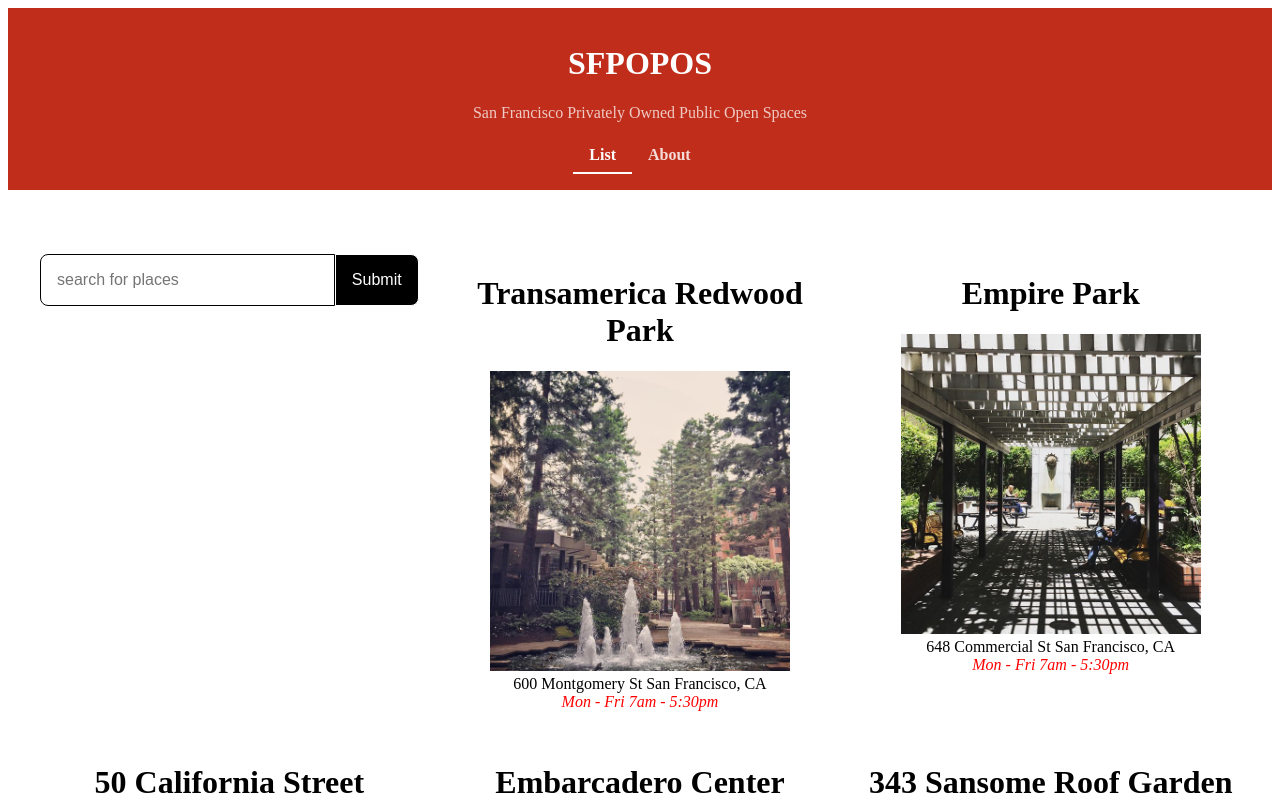
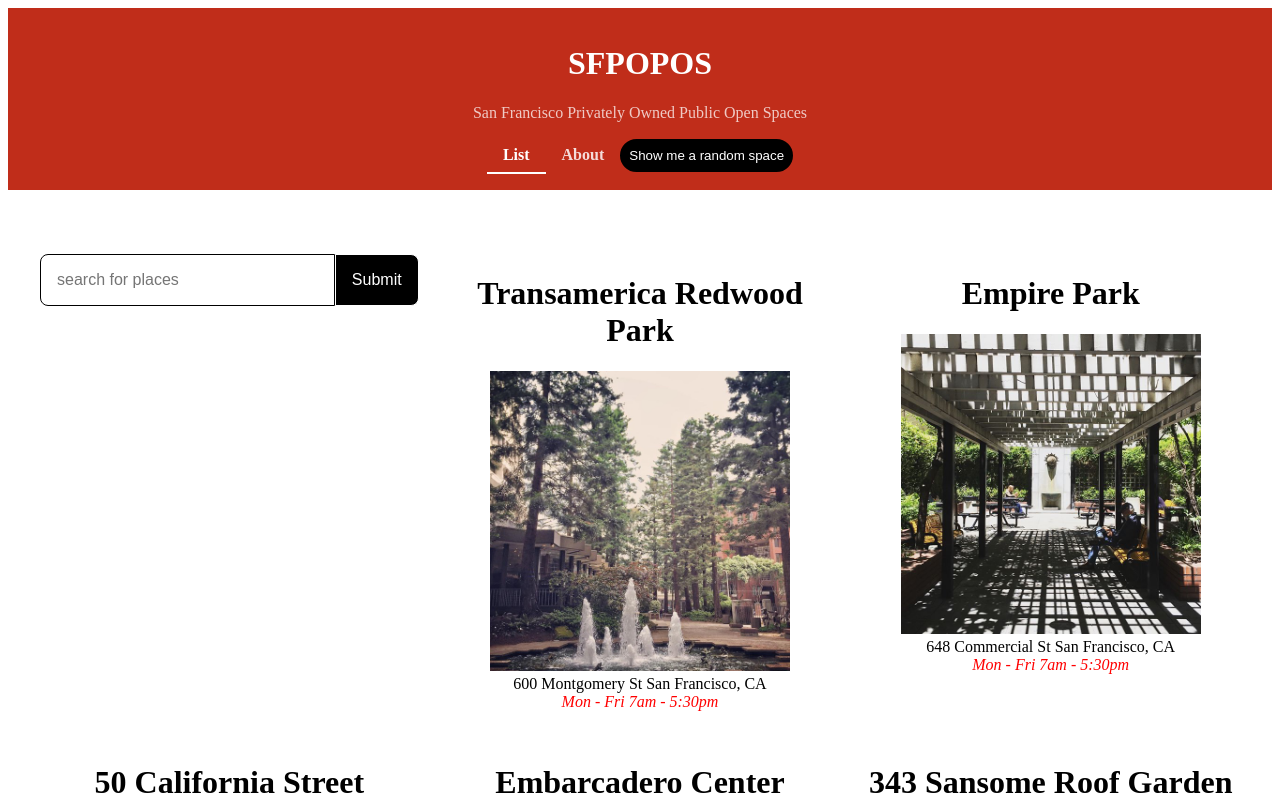
Before and after one commit to rosaregalado/sfpopos_react, a React (Create React App) app: page / in a window 1280 px wide. Shown: the top 800 px of the page. Built offline with nearby package versions, Linux system fonts and the light colour scheme.

Commit message:
added random space

```diff
--- /dev/null
+++ b/src/RandomSpace.css
@@ -0,0 +1,7 @@
+.RandomSpace {
+  padding: 7px;
+  border: 2px solid black;
+  border-radius: 20px;
+  background-color: black;
+  color: white;
+}
--- /dev/null
+++ b/src/RandomSpace.js
@@ -0,0 +1,17 @@
+import { useNavigate } from 'react-router-dom'
+import './RandomSpace.css';
+import data from './sfpopos-data.json'
+
+function RandomSpace() {
+	const navigate = useNavigate()
+  return (
+		<button
+    className="RandomSpace"
+    onClick={(e) => {
+			const id = Math.floor(Math.random() * data.length)
+			navigate(`/details/${id}`)
+		}}>Show me a random space</button>
+  )
+}
+
+export default RandomSpace
--- a/src/Title.js
+++ b/src/Title.js
@@ -1,5 +1,6 @@
 import './Title.css';
 import { NavLink } from 'react-router-dom';
+import RandomSpace from './RandomSpace'
 
 function Title() {
   return (
@@ -15,6 +16,7 @@ function Title() {
         <NavLink
           className={({ isActive }) => isActive ? "nav-link-active" : "nav-link" }
           to="/about">About</NavLink>
+        <RandomSpace />
         </div>
 
       </header>
```
